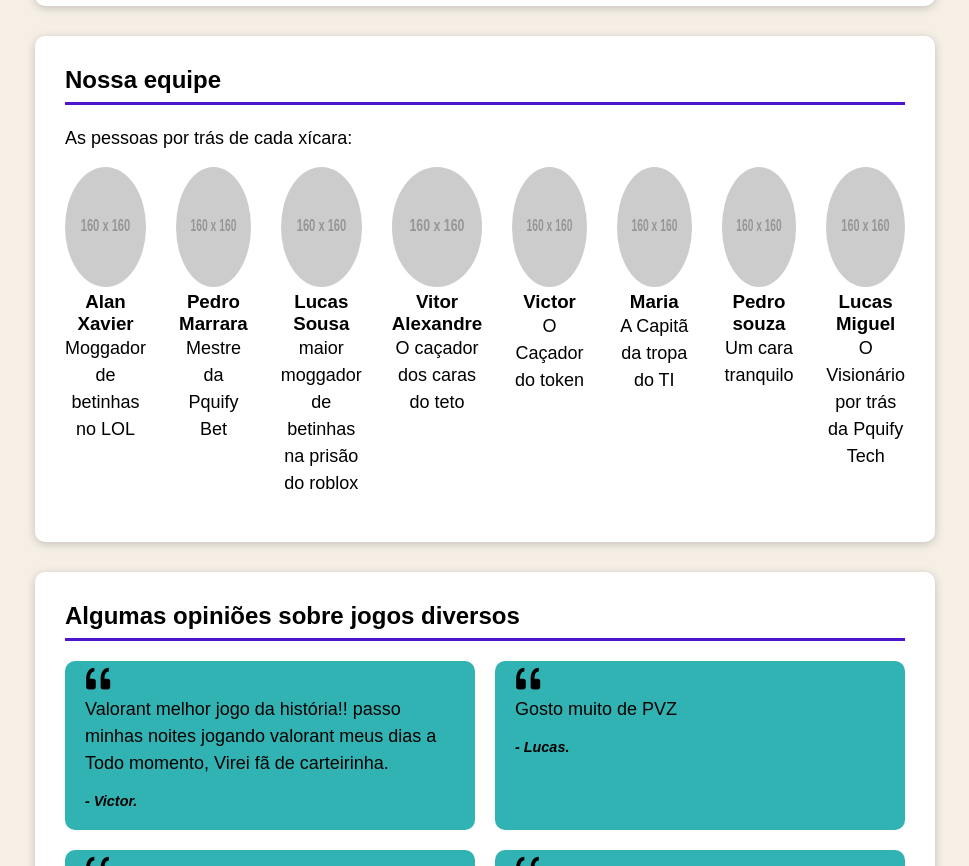
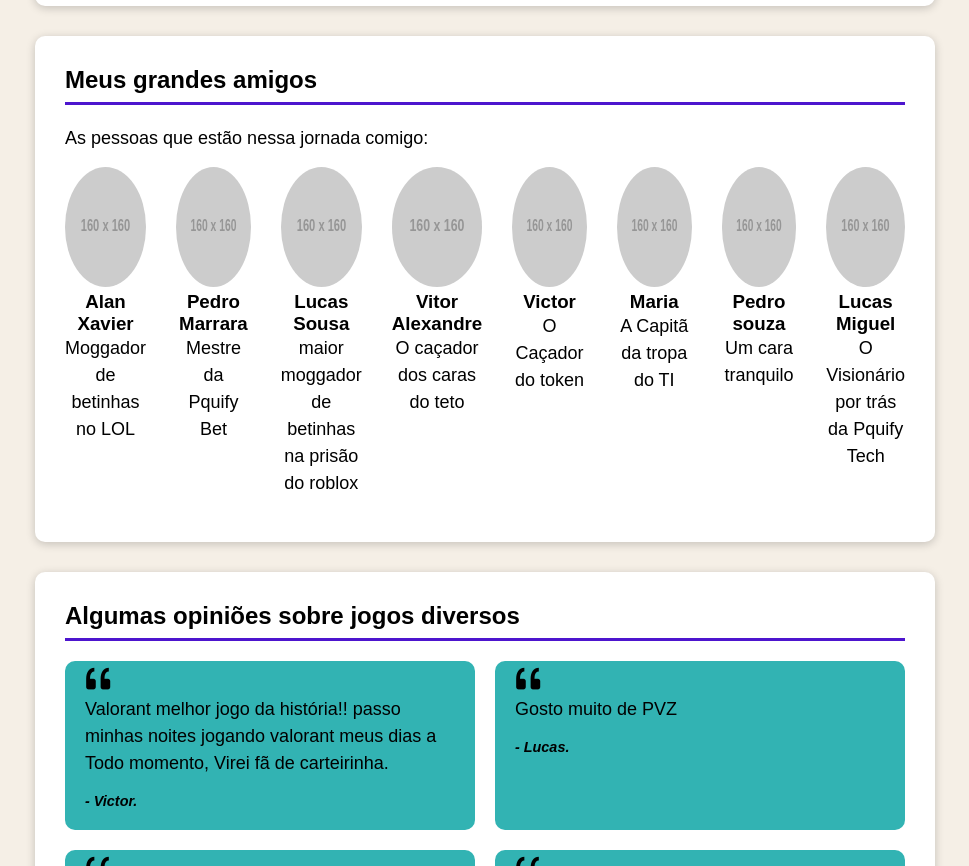
Before and after one commit to Souzavitor25/site-paralelo, a plain HTML site: page avancadoparalelo.html in a window 1280 px wide. Shown: the part 2898-3764 px from the top of the page, without its empty margins (155-1124 px from the left). Drawn offline with nearby package versions, Linux system fonts and the light colour scheme; placeholder pictures from the web are drawn by us.

Commit message:
25/11 - Atividade

```diff
--- a/avancadoparalelo.html
+++ b/avancadoparalelo.html
@@ -110,8 +110,8 @@
         </section>
 
          <section id="equipe">
-            <h2>Nossa equipe</h2>
-            <p>As pessoas por trás de cada xícara:</p>
+            <h2>Meus grandes amigos</h2>
+            <p>As pessoas que estão nessa jornada comigo:</p>
             <div class="equipe">
                 <article class="membro">
                     <img src="https://placehold.co/160x160/32b3b3/ffffff?text=AX" alt="">
```
